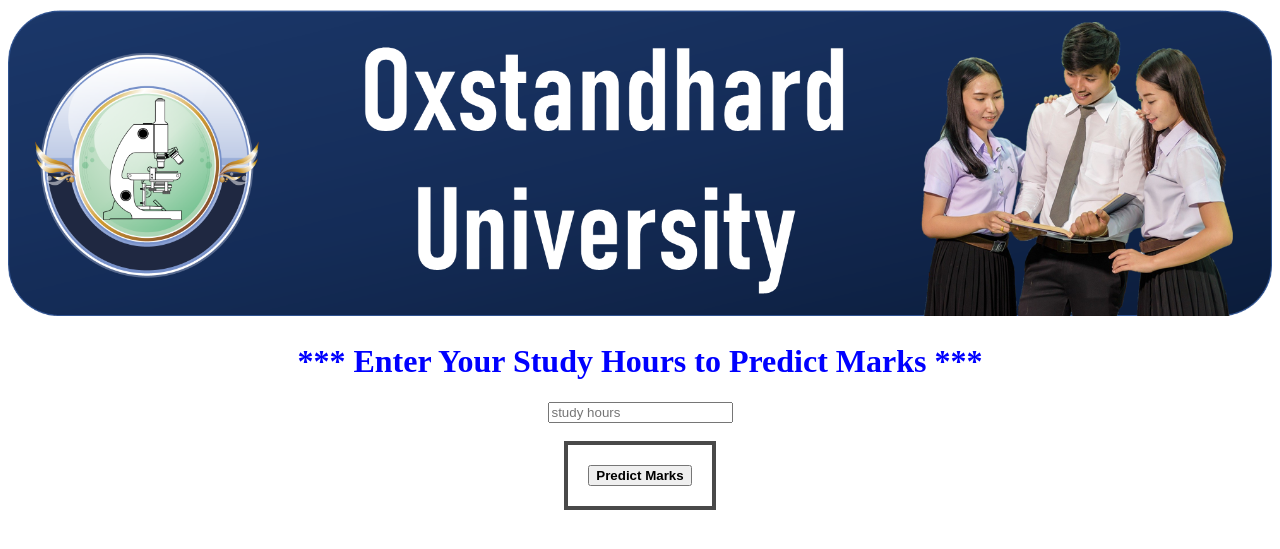
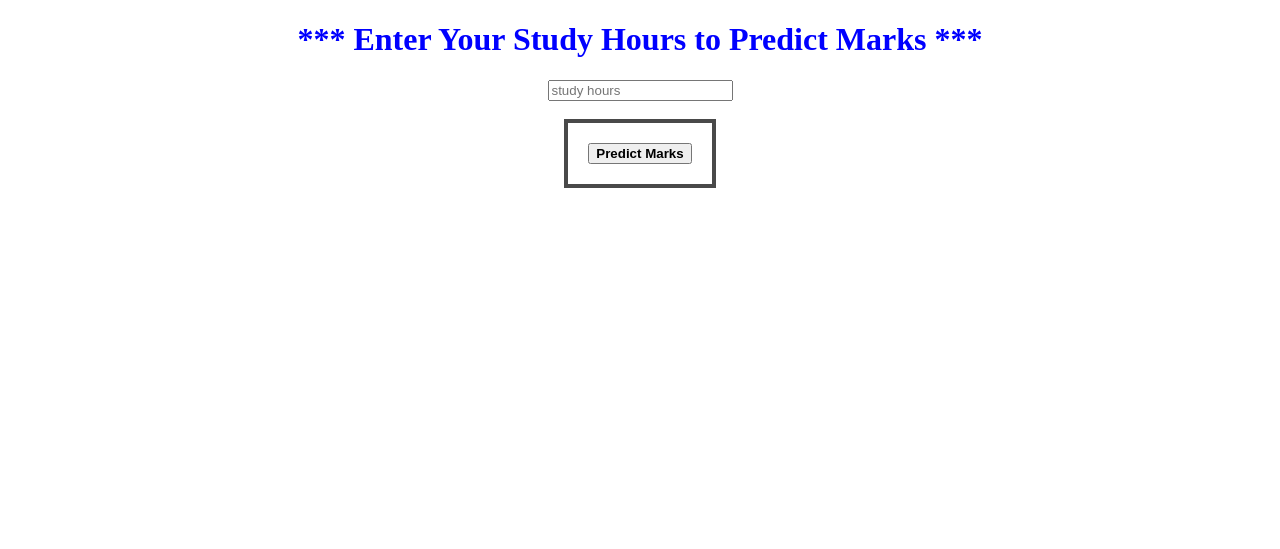
Before and after one commit to rajashri2208/15082022, a Flask app: page / in a window 1280 px wide. Shown: the top 549 px of the page. Run offline with Flask 2, Linux system fonts and the light colour scheme; parts of the project's set-up code (start-up, migrations or seed data) failed here and were passed over.

Commit message:
Update index.html

```diff
--- a/templates/index.html
+++ b/templates/index.html
@@ -35,9 +35,7 @@
 <body>
 
   <!-- Show Oxstandhard Univercity Banner-->
-  <div>
-    <img src="static/images/college_banner2.png" class="w3-border w3-padding" alt="Indian AI Production" style="width:100%">
-  </div>
+
 
 
 
```
